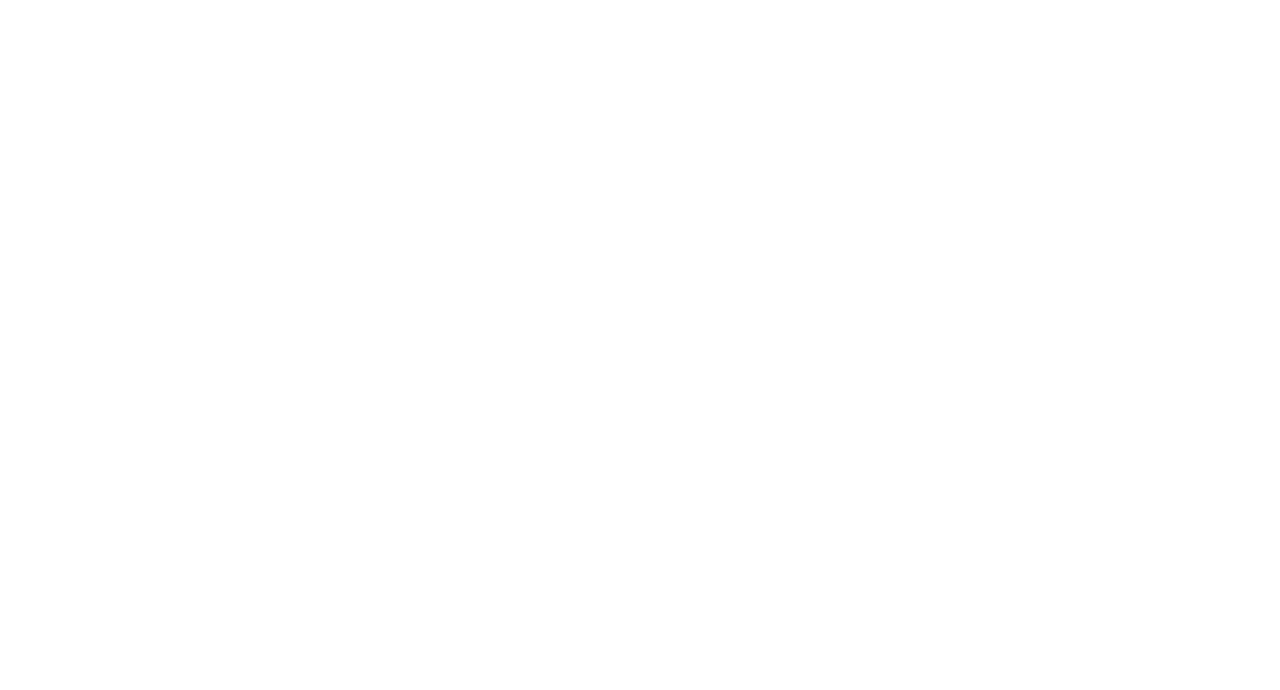
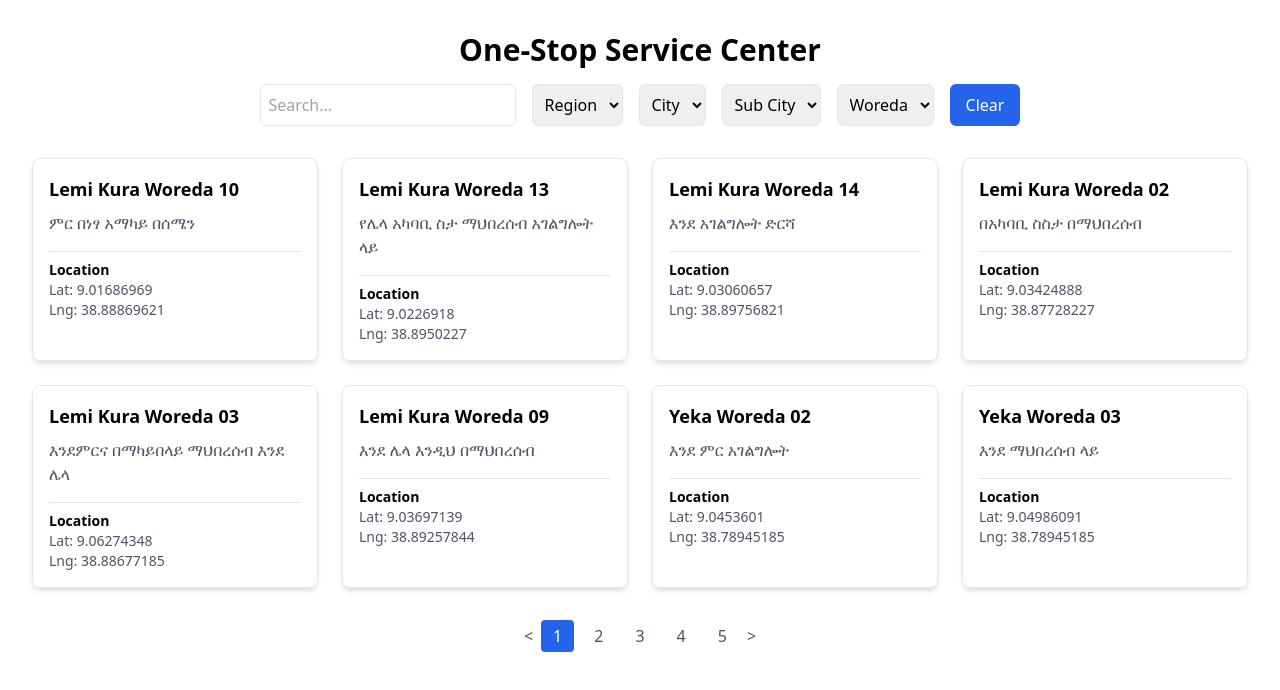
Before and after one commit to bereket-zemenu/golden-diligent, a React (Vite) app in the folder Frontend/: page /list in a window 1280 px wide. Before the commit this address had no page. Shown: the top 690 px of the page. Built offline with nearby package versions, Linux system fonts and the light colour scheme.

Commit message:
added on scroll animation and added ossc list

```diff
--- a/Frontend/package.json
+++ b/Frontend/package.json
@@ -26,6 +26,7 @@
     "react-loader-spinner": "^6.1.6",
     "react-responsive": "^10.0.0",
     "react-router-dom": "^6.28.0",
+    "react-scroll": "^1.9.0",
     "react-slick": "^0.30.2",
     "react-spinners": "^0.15.0",
     "slick-carousel": "^1.8.1"
--- a/Frontend/src/App.jsx
+++ b/Frontend/src/App.jsx
@@ -5,6 +5,7 @@ import Home from "./pages/home";
 import Login from "./components/Login";
 import Confirmation from "./components/Confirmation";
 import RegistrationForm from "./components/RegistrationForm";
+import OssList from "./components/ossList";
 // import "leaflet/dist/leaflet.css";
 
 function App() {
@@ -17,6 +18,7 @@ function App() {
           <Route path="/auth" element={<Login />} />
           <Route path="otp-confirmation" element={<Confirmation />} />
           <Route path="/register" element={<RegistrationForm />} />
+          <Route path="/list" element={<OssList />} />
         </Routes>
       </div>
     </StoreProvider>
--- a/Frontend/src/components/About.jsx
+++ b/Frontend/src/components/About.jsx
@@ -7,7 +7,10 @@ import AboutCard from "./AboutCard";
 
 function About() {
   return (
-    <div className="relative mt-16 phone:mt-2 mdphone:mt-4 mtab:mt-6 tablet:mt-8 btablet:mt-10 laptop:mt-0 py-16 phone:py-8 mtab:py-10 tablet:py-12 btablet:py-14 laptop:py-16">
+    <div
+      className="relative mt-16 phone:mt-2 mdphone:mt-4 mtab:mt-6 tablet:mt-8 btablet:mt-10 laptop:mt-0 py-16 phone:py-8 mtab:py-10 tablet:py-12 btablet:py-14 laptop:py-16"
+      id="about"
+    >
       <motion.h1
         variants={fadeIn("left", 0.4)}
         initial="hidden"
--- a/Frontend/src/components/Locations.jsx
+++ b/Frontend/src/components/Locations.jsx
@@ -4,7 +4,7 @@ import MapComponent from "./MapComponent";
 
 function Locations() {
   return (
-    <div className="relative px-4 phone:px-2 py-8">
+    <div className="relative px-4 phone:px-2 py-8" id="location">
       {/* Heading Section */}
       <motion.h1
         variants={fadeIn("left", 0.4)}
--- /dev/null
+++ b/Frontend/src/components/OssList.jsx
@@ -0,0 +1,133 @@
+const data = [
+  {
+    id: 1,
+    name: "Lemi Kura Woreda 10",
+    lat: "9.01686969",
+    lng: "38.88869621",
+    description: "ምር በነፃ አማካይ በሰሜን",
+  },
+  {
+    id: 2,
+    name: "Lemi Kura Woreda 13",
+    lat: "9.0226918",
+    lng: "38.8950227",
+    description: "የሌላ አካባቢ ስታ ማህበረሰብ አገልግሎት ላይ",
+  },
+  {
+    id: 3,
+    name: "Lemi Kura Woreda 14",
+    lat: "9.03060657",
+    lng: "38.89756821",
+    description: "እንደ አገልግሎት ድርሻ",
+  },
+  {
+    id: 4,
+    name: "Lemi Kura Woreda 02",
+    lat: "9.03424888",
+    lng: "38.87728227",
+    description: "በአካባቢ ስስታ በማህበረሰብ",
+  },
+  {
+    id: 5,
+    name: "Lemi Kura Woreda 03",
+    lat: "9.06274348",
+    lng: "38.88677185",
+    description: "እንደምርና በማካይበላይ ማህበረሰብ እንደ ሌላ",
+  },
+  {
+    id: 6,
+    name: "Lemi Kura Woreda 09",
+    lat: "9.03697139",
+    lng: "38.89257844",
+    description: "እንደ ሌላ እንዲህ በማህበረሰብ",
+  },
+  {
+    id: 7,
+    name: "Yeka Woreda 02",
+    lat: "9.0453601",
+    lng: "38.78945185",
+    description: "እንደ ምር አገልግሎት",
+  },
+  {
+    id: 8,
+    name: "Yeka Woreda 03",
+    lat: "9.04986091",
+    lng: "38.78945185",
+    description: "እንደ ማህበረሰብ ላይ",
+  },
+];
+
+const OssList = () => {
+  return (
+    <div className="p-8">
+      {/* Header */}
+      <h1 className="text-3xl font-bold text-center mb-4">
+        One-Stop Service Center
+      </h1>
+
+      {/* Search and Filters */}
+      <div className="flex flex-wrap gap-4 justify-center mb-8">
+        <input
+          type="text"
+          placeholder="Search..."
+          className="p-2 border rounded-md w-64"
+        />
+        <select className="p-2 border rounded-md">
+          <option>Region</option>
+        </select>
+        <select className="p-2 border rounded-md">
+          <option>City</option>
+        </select>
+        <select className="p-2 border rounded-md">
+          <option>Sub City</option>
+        </select>
+        <select className="p-2 border rounded-md">
+          <option>Woreda</option>
+        </select>
+        <button className="bg-blue-600 text-white px-4 py-2 rounded-md">
+          Clear
+        </button>
+      </div>
+
+      {/* Location Cards */}
+      <div className="grid grid-cols-1 md:grid-cols-2 lg:grid-cols-4 gap-6">
+        {data.map((item) => (
+          <div
+            key={item.id}
+            className="border rounded-lg p-4 shadow-md hover:shadow-lg transition duration-300"
+          >
+            <h2 className="text-lg font-semibold mb-2">{item.name}</h2>
+            <p className="text-gray-600 mb-4">{item.description}</p>
+            <div className="border-t pt-2">
+              <h3 className="text-sm font-semibold">Location</h3>
+              <p className="text-gray-600 text-sm">
+                Lat: {item.lat} <br />
+                Lng: {item.lng}
+              </p>
+            </div>
+          </div>
+        ))}
+      </div>
+
+      {/* Pagination */}
+      <div className="flex justify-center mt-8">
+        <nav className="flex gap-2">
+          <button className="text-gray-600 hover:text-blue-600">&lt;</button>
+          {Array.from({ length: 5 }, (_, i) => (
+            <button
+              key={i}
+              className={`px-3 py-1 rounded ${
+                i === 0 ? "bg-blue-600 text-white" : "text-gray-600"
+              } hover:bg-blue-600 hover:text-white`}
+            >
+              {i + 1}
+            </button>
+          ))}
+          <button className="text-gray-600 hover:text-blue-600">&gt;</button>
+        </nav>
+      </div>
+    </div>
+  );
+};
+
+export default OssList;
--- a/Frontend/src/components/PageNav.jsx
+++ b/Frontend/src/components/PageNav.jsx
@@ -2,7 +2,7 @@ import { useEffect, useState } from "react";
 import { MdMenu } from "react-icons/md";
 import { IoCloseOutline } from "react-icons/io5";
 import { NavLink } from "react-router-dom";
-
+import { Link } from "react-scroll";
 function PageNav() {
   const [isSticky, setIsSticky] = useState(false);
   const [isMenuOpen, setIsMenuOpen] = useState(false);
@@ -32,23 +32,47 @@ function PageNav() {
         className={`hidden tablet:flex gap-6 laptop:gap-10 items-center transition-all duration-300`}
       >
         <li className="group relative font-bold text-gray-500 hover:text-[#000080] capitalize">
-          <NavLink
+          <Link
             to="/"
+            spy={true}
+            smooth={true}
+            offset={50}
+            duration={500}
             className="before:block before:content-[''] before:absolute before:bottom-[-2px]
               before:w-full before:h-[2px] before:bg-btn-bg-main before:scale-x-0
               group-hover:before:scale-x-100 before:transition-transform duration-300"
           >
             Home
-          </NavLink>
+          </Link>
         </li>
         <li className="group relative font-bold text-gray-500 hover:text-[#000080] capitalize">
-          <NavLink to="/about">About</NavLink>
+          <Link
+            to="about"
+            spy={true}
+            smooth={true}
+            offset={-50}
+            duration={500}
+            className="cursor-pointer"
+          >
+            About
+          </Link>
         </li>
         <li className="group relative font-bold text-gray-500 hover:text-[#000080] capitalize">
-          <NavLink to="/locations">OSSC Locations</NavLink>
+          <Link
+            to="location"
+            spy={true}
+            smooth={true}
+            offset={-50}
+            duration={1000}
+            className="cursor-pointer"
+          >
+            OSSC Locations
+          </Link>
         </li>
         <li className="group relative font-bold text-gray-500 hover:text-[#000080] capitalize">
-          <NavLink to="/lists">OSSC Lists</NavLink>
+          <NavLink to="/list" className="cursor-pointer">
+            OSSC Lists
+          </NavLink>
         </li>
       </ul>
 
```
Also changed, not shown: 1 other file (tests, documents, lock files or other folders).
